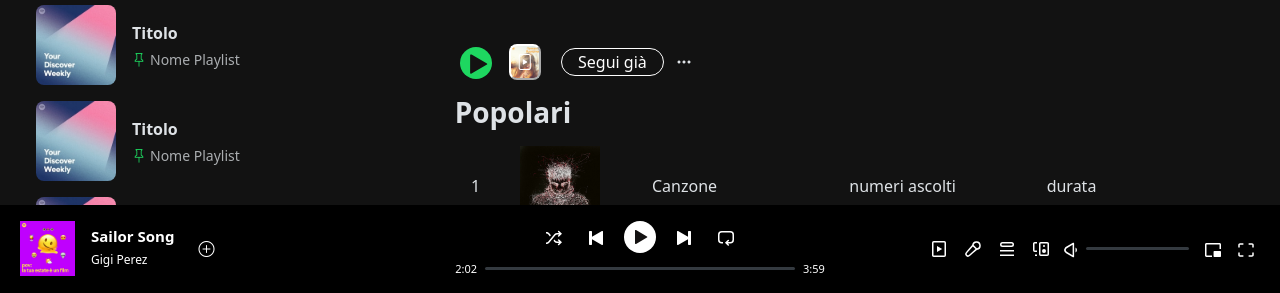
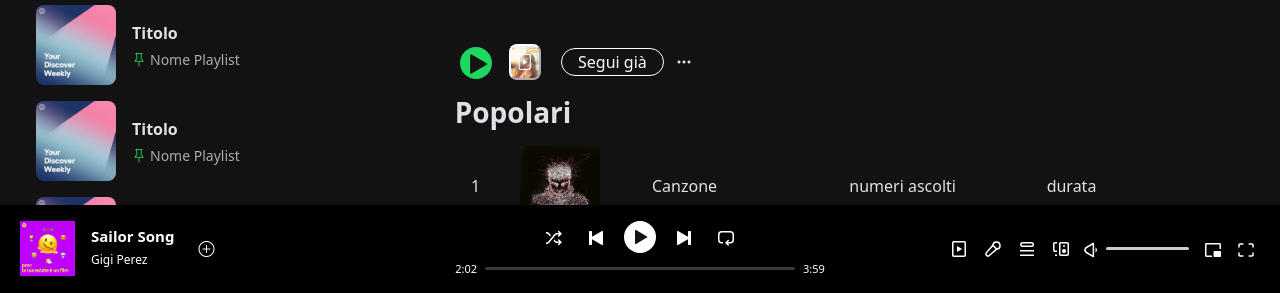
Before and after one commit to Sir-Frederik/Progetto_Spotify, a plain HTML site: page artist_page.html in a window 1280 px wide. Shown: the part 507-800 px from the top of the page. Drawn offline with nearby package versions, Linux system fonts and the light colour scheme; a script that the page names is missing.

Commit message:
progress bar

```diff
--- a/artist_page.html
+++ b/artist_page.html
@@ -711,17 +711,7 @@
                 ></path>
               </svg>
             </button>
-            <div
-              class="progress w-25 d-none d-md-inline"
-              role="progressbar"
-              aria-label="Example 1px high"
-              aria-valuenow="50"
-              aria-valuemin="0"
-              aria-valuemax="100"
-              style="height: 3px"
-            >
-              <div class="progress-bar" style="width: 50%"></div>
-            </div>
+            <input class="d-none d-md-inline-block" type="range" min="0" max="100" value="0" id="customRange2" />
             <button style="border-radius: 50%; background-color: black; border: none; margin-left: 10px">
               <span aria-hidden="true" class="e-9890-button__icon-wrapper d-none d-md-block">
                 <svg
```
Also changed, not shown: searchPage.html (+1 -11 lines).
